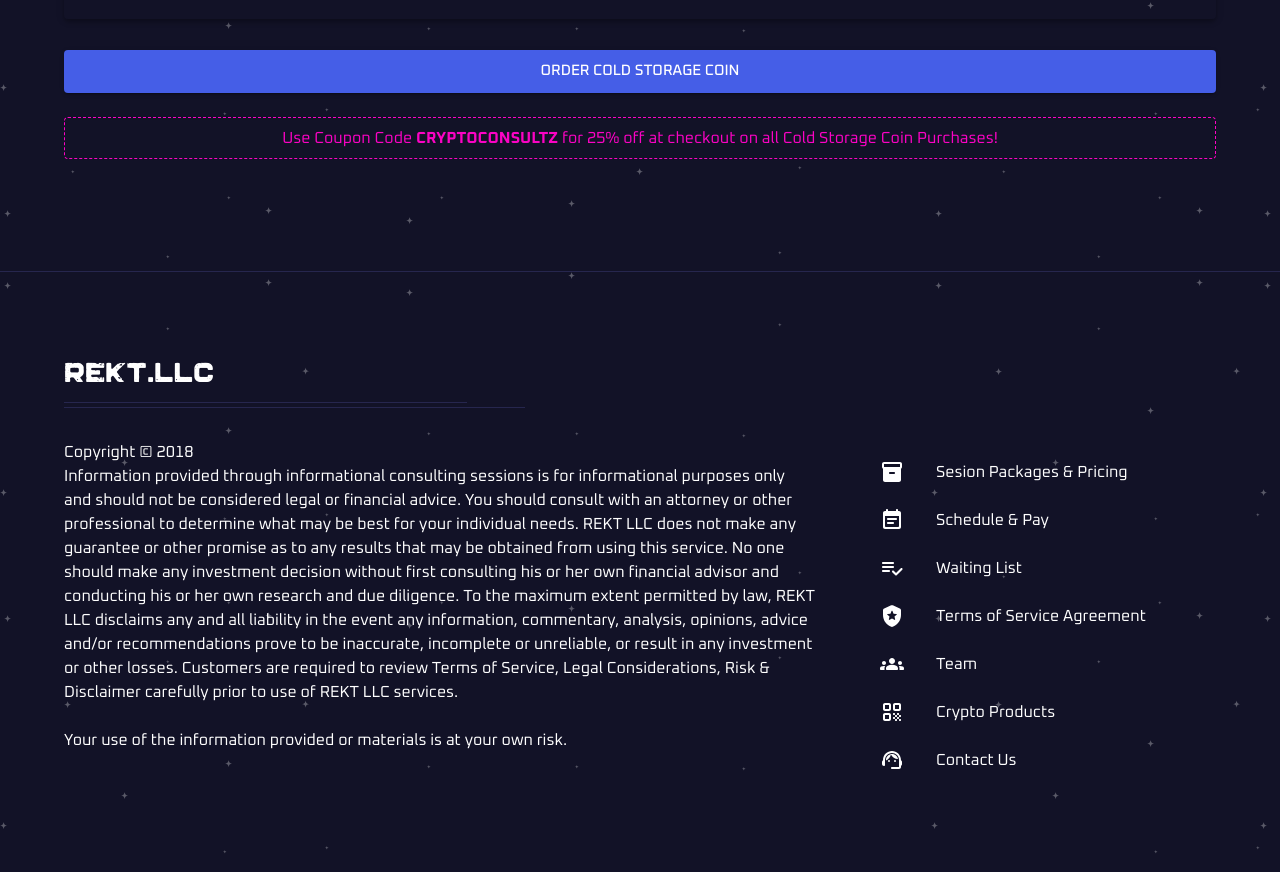
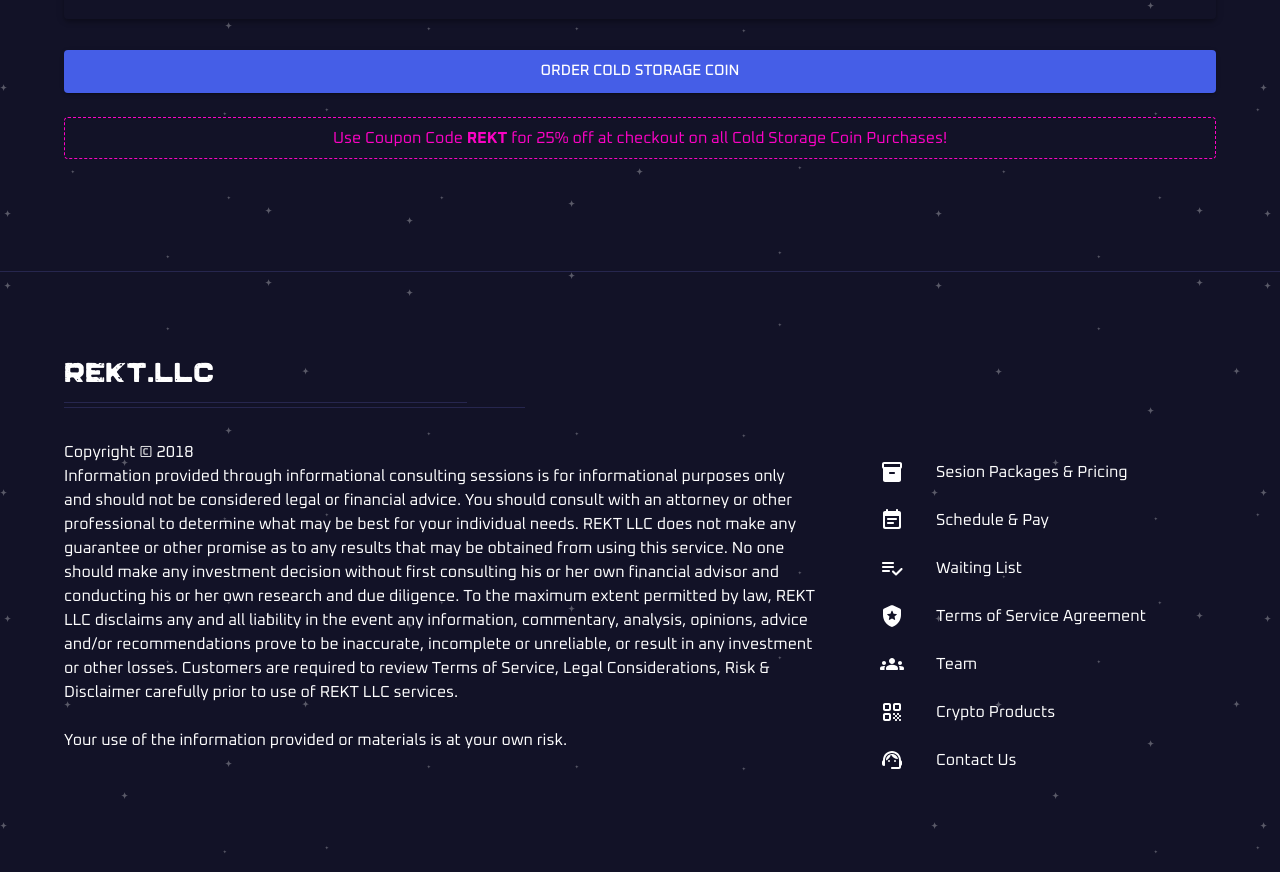
Before and after one commit to cuteboy0323/cryptoconsultz, a React (Create React App) app: page /crypto-products in a window 1280 px wide. Shown: the part 1798-2670 px from the top of the page. Built offline with nearby package versions, Linux system fonts and the light colour scheme; grey boxes are pictures that could not be loaded.

Commit message:
Update Products.js

```diff
--- a/src/pages/Products.js
+++ b/src/pages/Products.js
@@ -64,7 +64,7 @@
                     <Box component="br" />
                     <Box component="br" />
                     <Box className="coupon-code">
-                        Use Coupon Code <Box component="b">CRYPTOCONSULTZ</Box> for 25% off at checkout on all Cold Storage Coin Purchases!
+                        Use Coupon Code <Box component="b">REKT</Box> for 25% off at checkout on all Cold Storage Coin Purchases!
                     </Box>
                 </Box>
             </Container>
```
